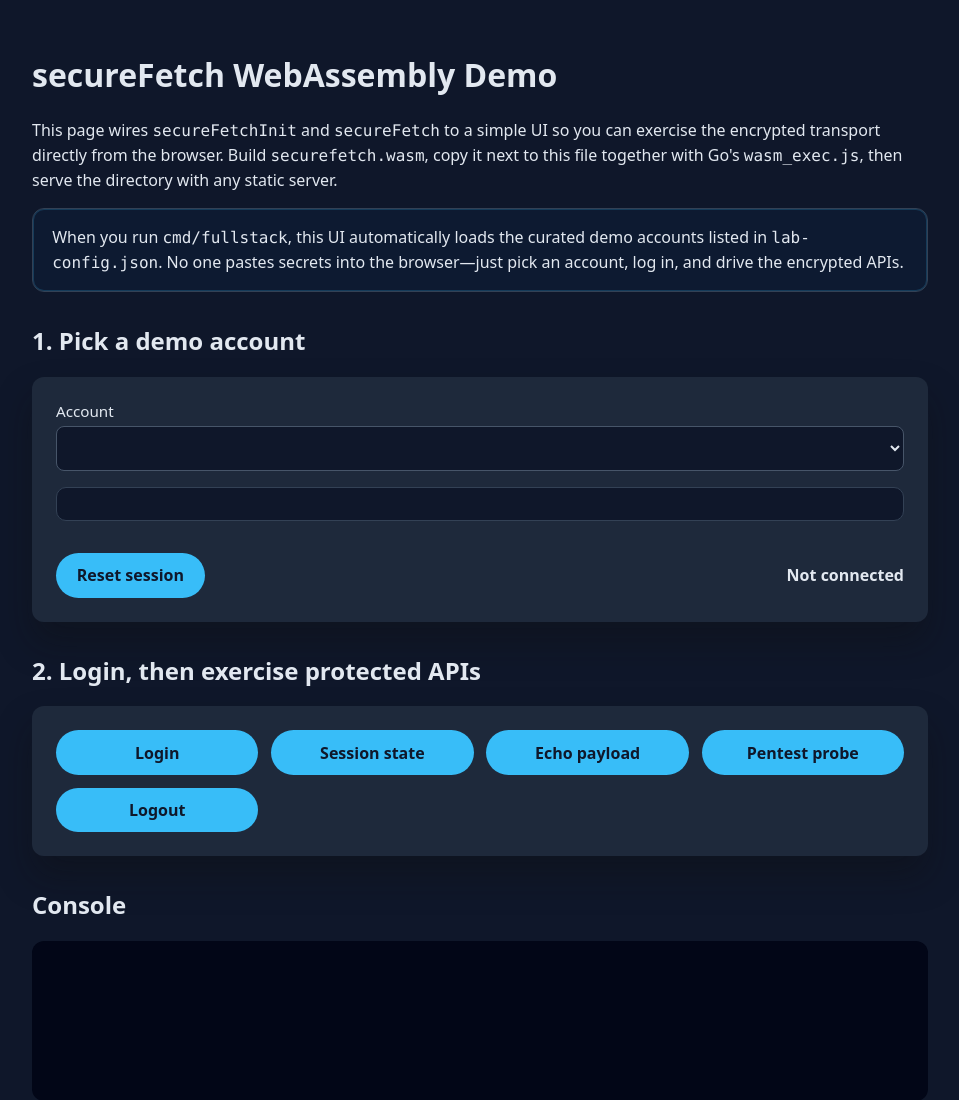
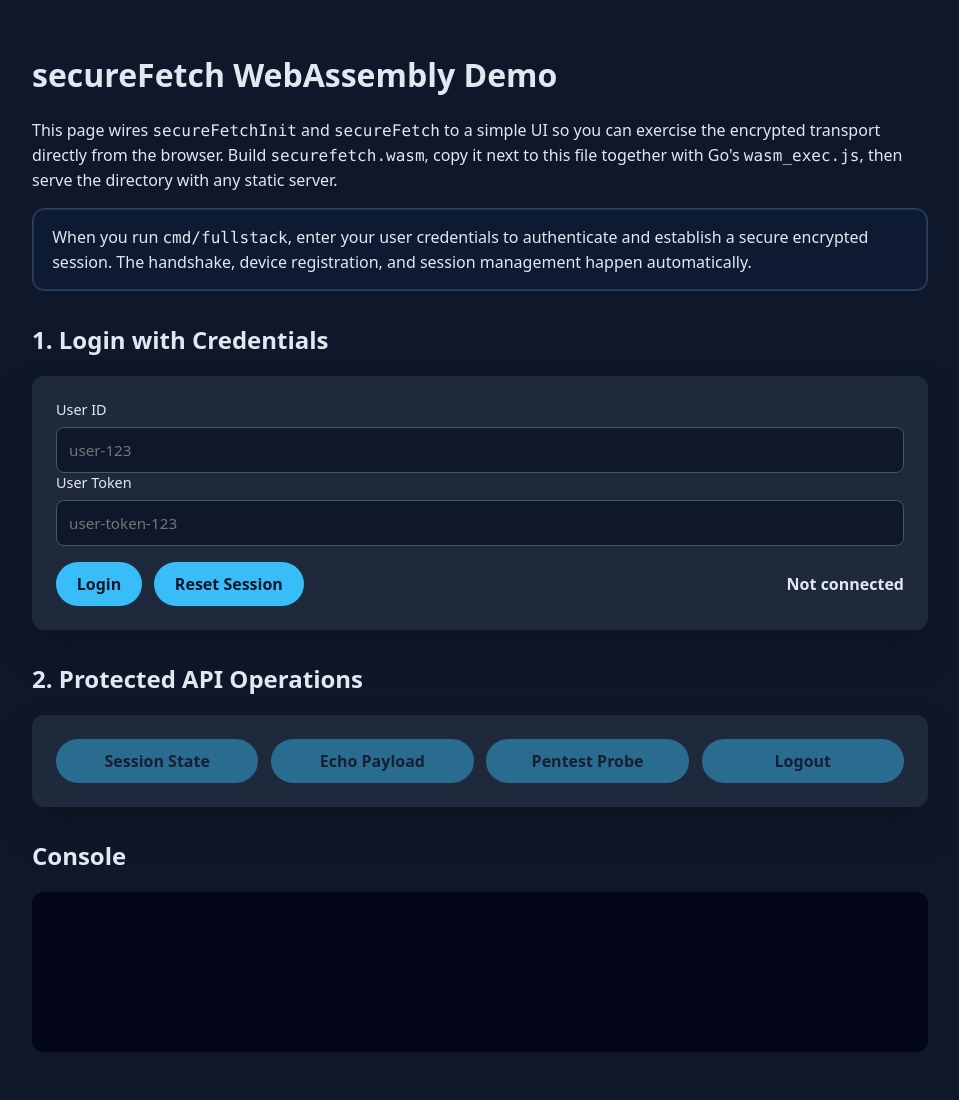
Before and after one commit to oarkflow/secure-http, a PHP site: page / in a window 1280 px wide. Shown: the top 1100 px of the page, without its empty margins (160-1119 px from the left). After the commit the page ends 1052 px from the top, so only its background shows below. Run offline with PHP 8.4, Linux system fonts and the light colour scheme; lists and menus that the app fills with data are empty.

Commit message:
feat: implement user authentication with login form and session management

```diff
--- a/web/securefetch-demo/app.js
+++ b/web/securefetch-demo/app.js
@@ -3,18 +3,18 @@ import { SecureClient } from "../client/src/index.js";
 
 let consoleEl;
 let statusEl;
-let accountSelect;
-let accountDetailsEl;
+let loginForm;
+let userIdInput;
+let userTokenInput;
+let loginBtn;
 let resetBtn;
-let loginBtn;
 let sessionBtn;
 let echoBtn;
 let pentestBtn;
 let logoutBtn;
 
 let loggedIn = false;
-let currentAccount = null;
-const labConfigPromise = loadLabConfig();
+let currentUserID = null;
 const protectedButtons = [];
 
 // Initialize SecureClient
@@ -49,137 +49,127 @@ function setStatus(text, variant = "idle") {
     statusEl.dataset.variant = variant;
 }
 
-async function loadLabConfig() {
-    const resp = await fetch("lab-config.json", { cache: "no-cache" });
-    if (!resp.ok) {
-        throw new Error(`Unable to load lab-config.json (${resp.status})`);
-    }
-    const cfg = await resp.json();
-    cfg.baseURL = cfg.baseURL?.trim() || window.location.origin;
-    return cfg;
+function updateControls() {
+    if (!loginBtn) return;
+
+    const isConnected = client.isReady;
+
+    // Login button and form inputs enabled when not logged in
+    if (loginBtn) loginBtn.disabled = loggedIn;
+    if (userIdInput) userIdInput.disabled = loggedIn;
+    if (userTokenInput) userTokenInput.disabled = loggedIn;
+
+    // Reset button enabled when connected
+    if (resetBtn) resetBtn.disabled = !isConnected && !loggedIn;
+
+    // Protected buttons enabled only when logged in
+    protectedButtons.forEach((button) => {
+        button.disabled = !loggedIn;
+    });
 }
 
-function renderAccounts(config) {
-    if (!accountSelect) {
+async function handleLogin(event) {
+    event.preventDefault();
+
+    const userID = userIdInput.value.trim();
+    const userToken = userTokenInput.value.trim();
+
+    if (!userID || !userToken) {
+        log("Error: User ID and User Token are required");
+        setStatus("Credentials required", "error");
         return;
     }
-    accountSelect.innerHTML = "";
-    if (!config.accounts?.length) {
-        const option = document.createElement("option");
-        option.value = "";
-        option.textContent = "No demo accounts provisioned";
-        accountSelect.appendChild(option);
-        accountSelect.disabled = true;
-        updateControls();
-        return;
-    }
-    config.accounts.forEach((account, idx) => {
-        const option = document.createElement("option");
-        option.value = account.id;
-        option.textContent = account.label || account.id;
-        if (idx === 0) {
-            option.selected = true;
-            currentAccount = account;
-        }
-        accountSelect.appendChild(option);
+
+    try {
+        log(`Authenticating user: ${userID}...`);
+        setStatus("Authenticating...", "idle");
+
+        // 1. Call /login to authenticate and get session config
+        const loginResp = await fetch("/login", {
+            method: "POST",
+            headers: { "Content-Type": "application/json" },
+            body: JSON.stringify({
+                user_id: userID,
+                user_token: userToken
+            })
         });
-    renderAccountDetails(currentAccount);
-    updateControls();
+
+        if (!loginResp.ok) {
+            const err = await loginResp.text();
+            throw new Error(`Authentication failed: ${err}`);
         }
 
-function renderAccountDetails(account) {
-    if (!accountDetailsEl) {
-        return;
+        const config = await loginResp.json();
+        log("Received session configuration from server", {
+            deviceID: config.deviceID,
+            hasDeviceSecret: !!config.deviceSecret,
+            hasGateSecrets: !!config.gateSecrets
+        });
+
+        // 2. Initialize SecureClient with WASM
+        await client.init();
+
+        // 3. Configure and perform handshake
+        const secureConfig = {
+            baseURL: config.baseURL || window.location.origin,
+            deviceID: config.deviceID,
+            deviceSecret: config.deviceSecret,
+            userToken: config.userToken,
+            handshakePath: config.handshakePath || "/handshake",
+            capabilityToken: config.capabilityToken,
+            gateSecrets: config.gateSecrets,
+            autoHandshake: true,
+        };
+
+        log("Initializing secure channel...");
+        await window.secureFetchInit(secureConfig);
+        log("Secure channel initialized, performing handshake...");
+
+        // Ensure handshake completes
+        await window.secureFetchHandshake(true);
+        log("Handshake completed successfully");
+
+        // Update client ready state
+        client.isReady = true;
+
+        // 4. Call the secure /api/login endpoint to establish application session
+        const appLoginPayload = {
+            username: userID,
+            purpose: "secure-login",
+            nonce: randomNonce(),
+        };
+
+        log("Calling /api/login to establish application session...");
+        const appLoginResp = await client.fetch("/api/login", appLoginPayload, "json");
+        log("Application login successful", appLoginResp);
+
+        currentUserID = userID;
+        loggedIn = true;
+        saveLoginState(userID, secureConfig);
+        updateControls();
+        setStatus(`✓ Logged in as ${userID}`, "ok");
+
+    } catch (err) {
+        log(`Login error: ${err.message}`);
+        // Try to extract more details from the error
+        if (err.response) {
+            log(`Error response:`, err.response);
         }
-    if (!account) {
-        accountDetailsEl.textContent = "Select an account to see device and role details.";
-        return;
+        if (err.stack) {
+            log(`Error stack:`, err.stack);
         }
-    const roles = account.roles?.length ? account.roles.join(", ") : "—";
-    accountDetailsEl.innerHTML = `
-        <strong>${account.label}</strong>
-        <div>Device: <code>${account.deviceID}</code></div>
-        <div>User: <code>${account.userID || "n/a"}</code></div>
-        <div>Roles: ${roles}</div>
-        ${account.notes ? `<div class="notes">${account.notes}</div>` : ""}
-    `;
-}
-
-function selectAccountById(config, id) {
-    const account = config.accounts.find((entry) => entry.id === id) || config.accounts[0];
-    currentAccount = account;
-    renderAccountDetails(account);
-    updateControls();
-}
-
-function requireAccount() {
-    if (!currentAccount) {
-        throw new Error("Choose a demo account first");
+        setStatus("Login failed: " + err.message, "error");
+        disconnectClient();
     }
 }
 
-function requireLogin() {
-    if (!loggedIn) {
-        throw new Error("Login first to use secure APIs");
-    }
-}
-
-function updateControls() {
-    if (!loginBtn) {
-        return;
-    }
-    const hasAccount = Boolean(currentAccount);
-    loginBtn.disabled = !hasAccount;
-    protectedButtons.forEach((button) => {
-        button.disabled = !loggedIn;
-    });
-    if (resetBtn) {
-        resetBtn.disabled = !client.isReady && !loggedIn;
-    }
-}
-
-updateControls();
-
-async function connectSelectedAccount() {
-    const lab = await labConfigPromise;
-    requireAccount();
-    // Let's ensure WASM is loaded first.
-    await client.init();
-
-    const cfg = {
-        baseURL: lab.baseURL,
-        deviceID: currentAccount.deviceID,
-        deviceSecret: currentAccount.deviceSecret,
-        userToken: currentAccount.userToken,
-        handshakePath: lab.handshakePath,
-        capabilityToken: lab.capabilityToken,
-        gateSecrets: lab.gateSecrets,
-        autoHandshake: true,
-    };
-
-    // Use the global exposed by WASM (loaded by client)
-    await window.secureFetchInit(cfg);
-
-    loggedIn = false;
-    saveLoginState();
-    updateControls();
-    setStatus(`Handshake pinned to ${currentAccount.label}. Login required.`, "idle");
-    const redacted = {
-        deviceID: cfg.deviceID,
-        gateSecrets: cfg.gateSecrets?.map((entry) => ({ id: entry.id, secret: "***" })),
-        capabilityToken: "***",
-        userToken: "***",
-        baseURL: cfg.baseURL,
-    };
-    log("secureFetchInit completed", redacted);
-}
-
-function disconnectClient(message = "Client reset") {
+function disconnectClient(message = "Session reset") {
     client.reset().catch(err => log("Reset error: " + err));
     loggedIn = false;
+    currentUserID = null;
     clearLoginState();
     updateControls();
-    setStatus("Not connected");
+    setStatus("Not connected", "idle");
     log(message);
 }
 
@@ -188,273 +178,210 @@ function randomNonce() {
     return Array.from(bytes, (b) => b.toString(16).padStart(2, "0")).join("");
 }
 
-function saveLoginState() {
-    if (!currentAccount) {
-        return;
-    }
+function saveLoginState(userID, sessionConfig) {
+    // Save session config to sessionStorage (cleared when tab closes)
     const state = {
-        accountId: currentAccount.id,
-        loggedIn: loggedIn,
-        clientReady: client.isReady,
+        userID: userID,
+        sessionConfig: sessionConfig,
         timestamp: Date.now(),
     };
     try {
-        localStorage.setItem("securefetch_login_state", JSON.stringify(state));
+        sessionStorage.setItem("securefetch_session", JSON.stringify(state));
     } catch (err) {
-        console.warn("Failed to save login state:", err);
+        log("Could not save session state");
     }
 }
 
 function clearLoginState() {
     try {
-        localStorage.removeItem("securefetch_login_state");
-    } catch (err) {
-        console.warn("Failed to clear login state:", err);
-    }
+        sessionStorage.removeItem("securefetch_session");
+    } catch (err) {}
 }
 
-async function restoreLoginState(config) {
+async function restoreLoginState() {
     try {
-        const stateJSON = localStorage.getItem("securefetch_login_state");
-        if (!stateJSON) {
+        const stateJSON = sessionStorage.getItem("securefetch_session");
+        if (!stateJSON) return null;
+
+        const state = JSON.parse(stateJSON);
+
+        // Session expired after 1 hour
+        if (Date.now() - state.timestamp > 60 * 60 * 1000) {
+            clearLoginState();
+            log("Session expired - please login again");
             return null;
         }
-        const state = JSON.parse(stateJSON);
 
-        // Check if state is stale (older than 24 hours)
-        const maxAge = 24 * 60 * 60 * 1000;
-        if (Date.now() - state.timestamp > maxAge) {
+        if (!state.sessionConfig) {
             clearLoginState();
             return null;
         }
 
-        // Find matching account
-        const account = config.accounts?.find((acc) => acc.id === state.accountId);
-        if (!account) {
+        log(`Restoring session for ${state.userID}...`);
+
+        // Reinitialize with saved config
+        await window.secureFetchInit(state.sessionConfig);
+        await window.secureFetchHandshake(true);
+
+        client.isReady = true;
+
+        // Verify session is still valid on server
+        try {
+            await client.fetch("/api/session/state", {}, "json");
+            currentUserID = state.userID;
+            loggedIn = true;
+            setStatus(`✓ Session restored - ${state.userID}`, "ok");
+            updateControls();
+            log("Session successfully restored");
+
+            // Update form fields
+            if (userIdInput) userIdInput.value = state.userID;
+            if (userTokenInput) userTokenInput.value = "";
+
+            return true;
+        } catch (err) {
+            log(`Session verification failed: ${err.message}`);
             clearLoginState();
             return null;
         }
-
-        currentAccount = account;
-        loggedIn = state.loggedIn || false;
-
-        if (accountSelect) {
-            accountSelect.value = account.id;
-        }
-        renderAccountDetails(account);
-        updateControls();
-
-        return {
-            account,
-            loggedIn: state.loggedIn || false,
-            clientReady: state.clientReady || false,
-        };
     } catch (err) {
-        console.warn("Failed to restore login state:", err);
+        console.warn("Session restore failed:", err);
         clearLoginState();
         return null;
     }
 }
 
-async function callSecureEndpoint(endpoint, body, description, allowAutoInit = false) {
-    // If not allowing auto init, we ensure client is loaded, but if we need a specific account config
-    // we must have called connectSelectedAccount already.
-    if (!allowAutoInit && !client.isReady) {
-         throw new Error("Login to establish a secure session first");
+async function callSecureEndpoint(endpoint, body, description) {
+    if (!client.isReady) {
+        throw new Error("Not authenticated. Please login first.");
     }
 
-    if (allowAutoInit && !client.isReady) {
-        await connectSelectedAccount();
-    }
-
+    try {
         const response = await client.fetch(endpoint, body, "json");
         log(`${description} → 200`, response);
         return response;
+    } catch (err) {
+        log(`${description} error:`, err);
+        throw err;
     }
-
-function accountSummary() {
-    return {
-        account: currentAccount?.id,
-        user: currentAccount?.userID,
-        roles: currentAccount?.roles,
-    };
-}
-
-async function handleLogin() {
-    requireAccount();
-    if (!client.isReady) {
-         await connectSelectedAccount();
-    }
-
-    const payload = {
-        username: currentAccount.userID,
-        purpose: "demo-login",
-        nonce: randomNonce(),
-    };
-    await callSecureEndpoint("/api/login", payload, "Login", true);
-    loggedIn = true;
-    saveLoginState();
-    updateControls();
-    setStatus(`Logged in as ${currentAccount.label}`, "ok");
 }
 
 async function handleSessionState() {
-    requireLogin();
+    try {
         await callSecureEndpoint("/api/session/state", {}, "Session state");
+    } catch (err) {
+        log(`Session state error: ${err.message}`);
+        setStatus("Error: " + err.message, "error");
+    }
 }
 
 async function handleEcho() {
-    requireLogin();
-    const payload = {
-        name: currentAccount?.label,
-        message: "Browser echo",
+    try {
+        await callSecureEndpoint("/api/echo", {
+            user: currentUserID,
+            message: "Browser echo test",
             timestamp: new Date().toISOString(),
-    };
-    await callSecureEndpoint("/api/echo", payload, "Echo");
+        }, "Echo");
+    } catch (err) {
+        log(`Echo error: ${err.message}`);
+        setStatus("Error: " + err.message, "error");
+    }
 }
 
 async function handlePentest() {
-    requireLogin();
-    const payload = {
+    try {
+        await callSecureEndpoint("/api/pentest/probe", {
             vector: "demo-probe",
-        payload: accountSummary(),
+            payload: {
+                user: currentUserID,
+                source: "browser-lab"
+            },
             notes: "Triggered from browser lab",
-    };
-    await callSecureEndpoint("/api/pentest/probe", payload, "Pentest probe");
+        }, "Pentest probe");
+    } catch (err) {
+        log(`Pentest error: ${err.message}`);
+        setStatus("Error: " + err.message, "error");
+    }
 }
 
 async function handleLogout() {
-    requireLogin();
+    try {
+        if (client.isReady) {
             await callSecureEndpoint("/api/logout", {}, "Logout");
-    disconnectClient("Session closed");
+        }
+        disconnectClient("Logged out successfully");
+        setStatus("Logged out", "idle");
+
+        // Clear the form
+        if (userIdInput) userIdInput.value = "";
+        if (userTokenInput) userTokenInput.value = "";
+    } catch (err) {
+        log(`Logout error: ${err.message}`);
+        // Still disconnect even if API call fails
+        disconnectClient("Logged out (with errors)");
         setStatus("Logged out", "idle");
     }
+}
 
-document.addEventListener("DOMContentLoaded", () => {
+function handleReset() {
+    disconnectClient("Session reset by user");
+    if (userIdInput) userIdInput.value = "";
+    if (userTokenInput) userTokenInput.value = "";
+}
+
+document.addEventListener("DOMContentLoaded", async () => {
+    // Get DOM elements
     consoleEl = document.getElementById("console");
     statusEl = document.getElementById("status-indicator");
-    accountSelect = document.getElementById("account-select");
-    accountDetailsEl = document.getElementById("account-details");
+    loginForm = document.getElementById("login-form");
+    userIdInput = document.getElementById("user-id");
+    userTokenInput = document.getElementById("user-token");
+    loginBtn = document.getElementById("login-btn");
     resetBtn = document.getElementById("reset-btn");
-    loginBtn = document.getElementById("login-btn");
     sessionBtn = document.getElementById("session-btn");
     echoBtn = document.getElementById("echo-btn");
     pentestBtn = document.getElementById("pentest-btn");
     logoutBtn = document.getElementById("logout-btn");
-    protectedButtons.splice(0, protectedButtons.length, sessionBtn, echoBtn, pentestBtn, logoutBtn);
+
+    // Register protected buttons
+    protectedButtons.push(sessionBtn, echoBtn, pentestBtn, logoutBtn);
+
+    // Set initial state
     updateControls();
 
-    if (accountSelect) {
-        accountSelect.addEventListener("change", async (event) => {
-            const lab = await labConfigPromise;
-            selectAccountById(lab, event.target.value);
-            if (client.isReady || loggedIn) {
-                disconnectClient("Account switched; session cleared");
-            }
-        });
+    // Attach event listeners
+    if (loginForm) {
+        loginForm.addEventListener("submit", handleLogin);
     }
 
     if (resetBtn) {
-        resetBtn.addEventListener("click", () => {
-            disconnectClient("Session reset by user");
-        });
-    }
-
-    if (loginBtn) {
-        loginBtn.addEventListener("click", () => {
-            handleLogin().catch((err) => {
-                log(`Login error: ${err.message}`);
-                setStatus("Error: " + err.message, "error");
-            });
-        });
+        resetBtn.addEventListener("click", handleReset);
     }
 
     if (sessionBtn) {
-        sessionBtn.addEventListener("click", () => {
-            handleSessionState().catch((err) => {
-                log(`Session state error: ${err.message}`);
-            });
-        });
+        sessionBtn.addEventListener("click", handleSessionState);
     }
 
     if (echoBtn) {
-        echoBtn.addEventListener("click", () => {
-            handleEcho().catch((err) => {
-                log(`Echo error: ${err.message}`);
-            });
-        });
+        echoBtn.addEventListener("click", handleEcho);
     }
 
     if (pentestBtn) {
-        pentestBtn.addEventListener("click", () => {
-            handlePentest().catch((err) => {
-                log(`Pentest error: ${err.message}`);
-            });
-        });
+        pentestBtn.addEventListener("click", handlePentest);
     }
 
     if (logoutBtn) {
-        logoutBtn.addEventListener("click", () => {
-            handleLogout().catch((err) => {
-                log(`Logout error: ${err.message}`);
-            });
-        });
+        logoutBtn.addEventListener("click", handleLogout);
     }
 
-    (async () => {
+    // Initialize WASM client
     try {
         await client.init();
-            const lab = await labConfigPromise;
-            renderAccounts(lab);
+        log("SecureClient WASM initialized");
 
         // Try to restore previous session
-            const restoredState = await restoreLoginState(lab);
-            if (restoredState && restoredState.clientReady) {
-                // Reinitialize the client with restored account
-                try {
-                    const cfg = {
-                        baseURL: lab.baseURL,
-                        deviceID: restoredState.account.deviceID,
-                        deviceSecret: restoredState.account.deviceSecret,
-                        userToken: restoredState.account.userToken,
-                        handshakePath: lab.handshakePath,
-                        capabilityToken: lab.capabilityToken,
-                        gateSecrets: lab.gateSecrets,
-                        autoHandshake: false, // Don't auto handshake, try to restore first
-                    };
-                    await window.secureFetchInit(cfg);
-
-                    // Verify the restored session works by checking session state
-                    if (restoredState.loggedIn) {
-                        try {
-                            await client.fetch("/api/session/state", {}, "json");
-                            setStatus(`Session restored - ${restoredState.account.label}`, "ok");
-                            log("Session successfully restored and verified", {
-                                account: restoredState.account.id,
-                                loggedIn: true,
+        await restoreLoginState();
+    } catch (err) {
+        log(`Initialization error: ${err.message}`);
+    }
 });
-                        } catch (err) {
-                            log(`Session verification failed: ${err.message}`);
-                            disconnectClient("Stored session expired");
-                        }
-                    } else {
-                        setStatus(`Handshake restored - ${restoredState.account.label}`, "idle");
-                        log("Handshake restored, login required");
-                    }
-                } catch (err) {
-                    log(`Session restore failed: ${err.message}`);
-                    disconnectClient("Failed to restore session");
-                }
-            }
-
-            log("Lab config ready", {
-                accounts: lab.accounts?.length || 0,
-                baseURL: lab.baseURL,
-                gateSecretIDs: lab.gateSecrets?.map((s) => s.id) || [],
-                sessionRestored: restoredState?.clientReady || false,
-            });
-        } catch (err) {
-            log(`Bootstrap error: ${err.message}`);
-        }
-    })();
-});
--- a/web/securefetch-demo/index.html
+++ b/web/securefetch-demo/index.html
@@ -18,34 +18,39 @@
             Go's <code>wasm_exec.js</code>, then serve the directory with any static server.
         </p>
         <p class="notice">
-            When you run <code>cmd/fullstack</code>, this UI automatically loads the curated
-            demo accounts listed in <code>lab-config.json</code>. No one pastes secrets into the
-            browser—just pick an account, log in, and drive the encrypted APIs.
+            When you run <code>cmd/fullstack</code>, enter your user credentials to authenticate
+            and establish a secure encrypted session. The handshake, device registration, and
+            session management happen automatically.
         </p>
 
         <section>
-            <h2>1. Pick a demo account</h2>
+            <h2>1. Login with Credentials</h2>
             <div class="card">
-                <label>
-                    Account
-                    <select id="account-select"></select>
-                </label>
-                <div id="account-details" class="account-details"></div>
-                <div class="actions">
-                    <button id="reset-btn" type="button">Reset session</button>
-                    <span id="status-indicator">Not connected</span>
+                <form id="login-form">
+                    <div class="form-group">
+                        <label for="user-id">User ID</label>
+                        <input type="text" id="user-id" placeholder="user-123" required />
                     </div>
+                    <div class="form-group">
+                        <label for="user-token">User Token</label>
+                        <input type="password" id="user-token" placeholder="user-token-123" required />
+                    </div>
+                    <div class="actions">
+                        <button id="login-btn" type="submit">Login</button>
+                        <button id="reset-btn" type="button">Reset Session</button>
+                        <span id="status-indicator">Not connected</span>
+                    </div>
+                </form>
             </div>
         </section>
 
         <section>
-            <h2>2. Login, then exercise protected APIs</h2>
+            <h2>2. Protected API Operations</h2>
             <div class="card action-grid">
-                <button id="login-btn" type="button">Login</button>
-                <button id="session-btn" type="button">Session state</button>
-                <button id="echo-btn" type="button">Echo payload</button>
-                <button id="pentest-btn" type="button">Pentest probe</button>
-                <button id="logout-btn" type="button">Logout</button>
+                <button id="session-btn" type="button" disabled>Session State</button>
+                <button id="echo-btn" type="button" disabled>Echo Payload</button>
+                <button id="pentest-btn" type="button" disabled>Pentest Probe</button>
+                <button id="logout-btn" type="button" disabled>Logout</button>
             </div>
         </section>
 
--- a/web/securefetch-demo/styles.css
+++ b/web/securefetch-demo/styles.css
@@ -45,6 +45,32 @@ section {
   background: #0d1a31;
   border: 1px solid #334155;
   box-shadow: inset 0 0 0 1px rgb(56 189 248 / 0.2);
+}
+
+.form-group {
+  display: flex;
+  flex-direction: column;
+  gap: 0.5rem;
+}
+
+.form-group label {
+  font-size: 0.9rem;
+  font-weight: 500;
+}
+
+.form-group input {
+  padding: 0.75rem;
+  border-radius: 8px;
+  border: 1px solid #475569;
+  background: #0f172a;
+  color: inherit;
+  font-size: 0.95rem;
+}
+
+.form-group input:focus {
+  outline: none;
+  border-color: #38bdf8;
+  box-shadow: 0 0 0 3px rgba(56, 189, 248, 0.1);
 }
 
 .account-details {
```
Also changed, not shown: config/accounts.json (added, +18 -0 lines), web/securefetch-demo/lab-config.json (+2 -20 lines), README.md, 1 other file. Lines whose indentation alone changed are shown as unchanged.
